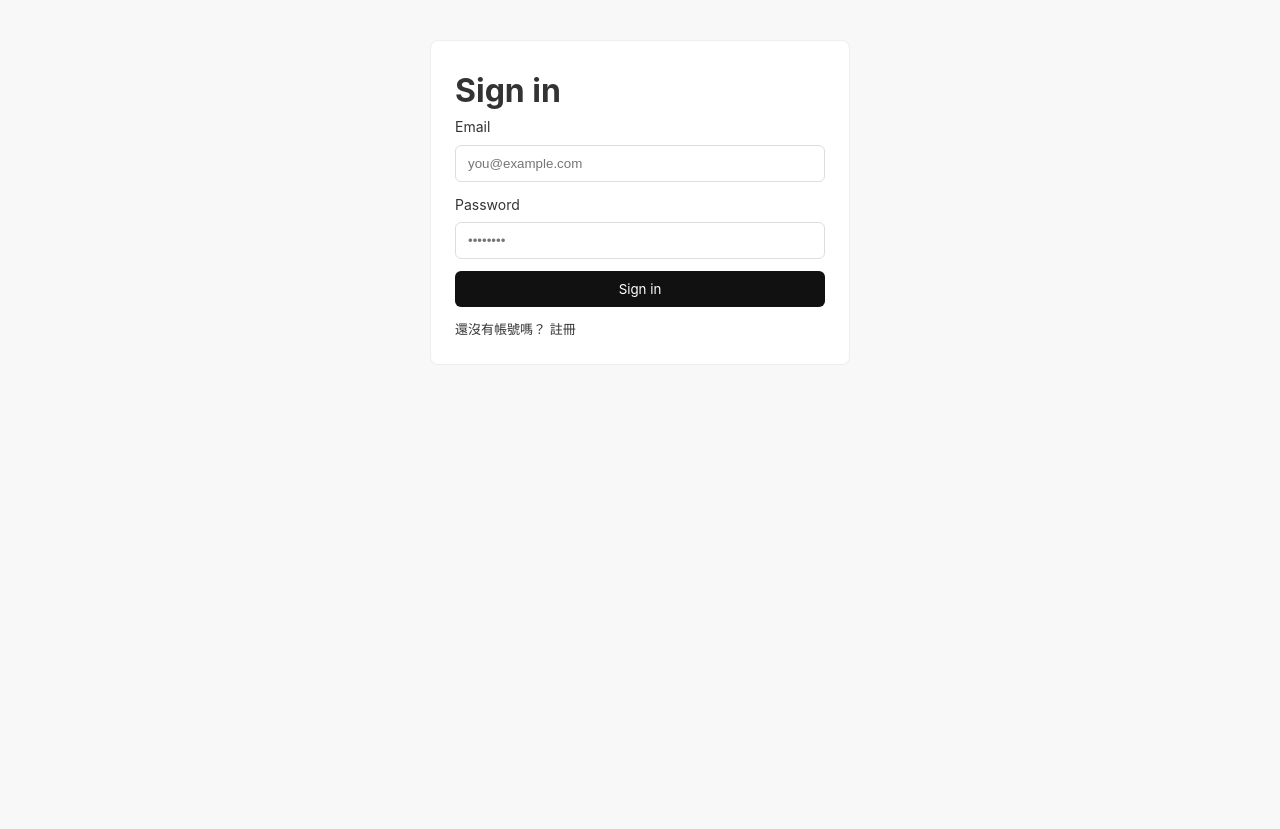
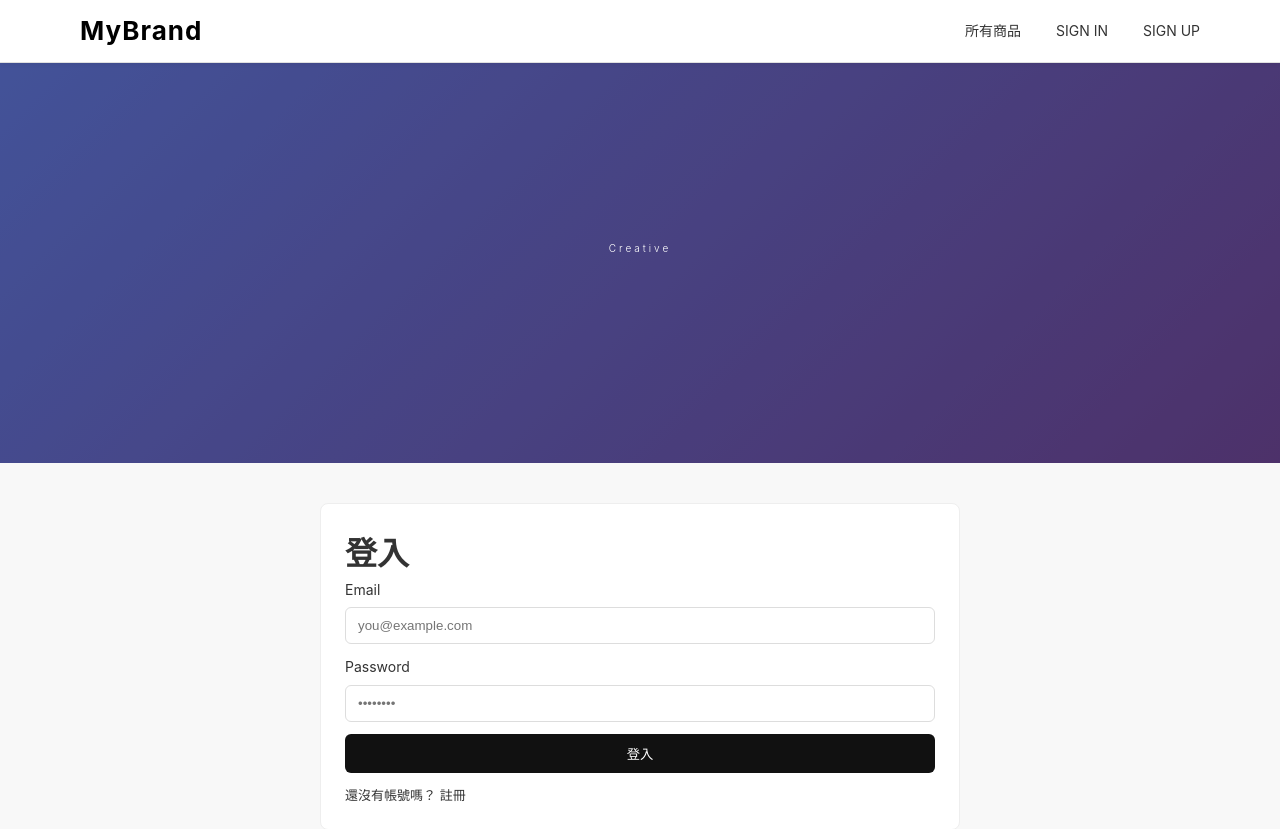
Before and after one commit to KaiLaoBin/myShop, a Vue app: page /login in a window 1280 px wide. Shown: the top 829 px of the page. Before the commit the page ends 800 px from the top, so only its background shows below. Built offline with nearby package versions, Linux system fonts and the light colour scheme.

Commit message:
調整登入註冊頁面，加上頭尾以及banner

```diff
--- a/src/view/Login.vue
+++ b/src/view/Login.vue
@@ -1,6 +1,9 @@
 <template>
+  <div class="home">
+    <Navbar />
+    <HeroBanner title="Creative" />
     <div class="auth-container">
-    <h1>Sign in</h1>
+      <h1>登入</h1>
       <form @submit.prevent="onSubmit" class="auth-form">
         <label>
           Email
@@ -20,7 +23,7 @@
             placeholder="••••••••"
           />
         </label>
-      <button type="submit">Sign in</button>
+        <button type="submit">登入</button>
         <p v-if="errorMessage" class="error">{{ errorMessage }}</p>
         <p class="hint">
           還沒有帳號嗎？
@@ -28,12 +31,17 @@
         </p>
       </form>
     </div>
+    <Footer />
+  </div>
 </template>
 
 <script setup>
 import { ref } from "vue";
 import { useRouter } from "vue-router";
 import { loginUser } from "../utils/auth";
+import Navbar from "../components/Navbar.vue";
+import HeroBanner from "../components/HeroBanner.vue";
+import Footer from "../components/Footer.vue";
 const router = useRouter();
 const email = ref("");
 const password = ref("");
@@ -52,7 +60,8 @@ function onSubmit() {
 
 <style scoped>
 .auth-container {
-  max-width: 420px;
+  /* max-width: 420px; */
+  width: 50%;
   margin: 40px auto;
   padding: 24px;
   border: 1px solid #eee;
--- a/src/view/Register.vue
+++ b/src/view/Register.vue
@@ -1,4 +1,7 @@
 <template>
+  <div class="home">
+    <Navbar />
+    <HeroBanner title="Creative" />
     <div class="auth-container">
       <h1>帳號註冊</h1>
       <form @submit.prevent="onSubmit" class="auth-form">
@@ -37,9 +40,11 @@
         <p v-if="errorMessage" class="error">{{ errorMessage }}</p>
         <p class="hint">
           已經有帳號了嗎？
-        <router-link to="/login">Sign in</router-link>
+          <router-link to="/login">登入</router-link>
         </p>
       </form>
+    </div>
+    <Footer />
   </div>
 </template>
 
@@ -47,6 +52,9 @@
 import { ref } from "vue";
 import { useRouter } from "vue-router";
 import { registerUser } from "../utils/auth";
+import Navbar from "../components/Navbar.vue";
+import HeroBanner from "../components/HeroBanner.vue";
+import Footer from "../components/Footer.vue";
 
 const router = useRouter();
 const name = ref("");
@@ -76,7 +84,8 @@ function onSubmit() {
 
 <style scoped>
 .auth-container {
-  max-width: 480px;
+  /* max-width: 480px; */
+  width: 50%;
   margin: 40px auto;
   padding: 24px;
   border: 1px solid #eee;
```
Lines whose indentation alone changed are shown as unchanged.
